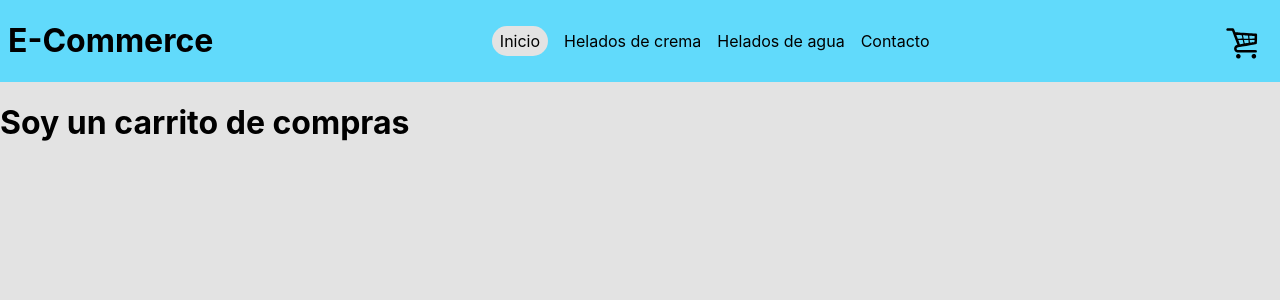
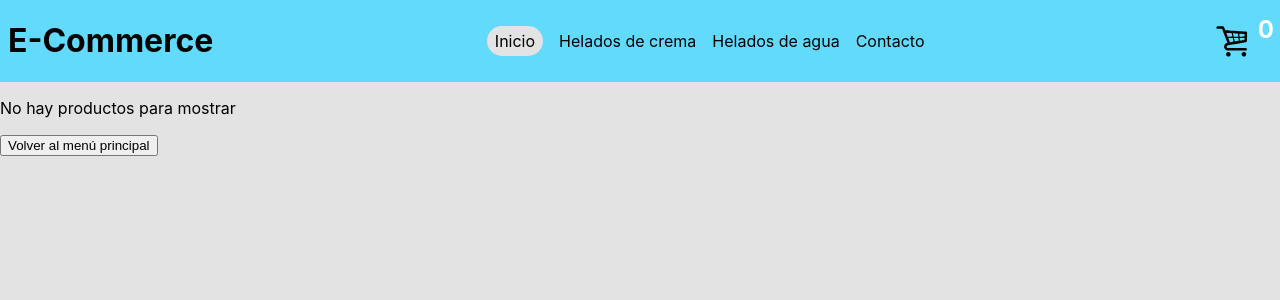
Before and after one commit to Ariel2911/e-commerce_barrios, a React (Create React App) app: page /cart in a window 1280 px wide. Shown: the top 300 px of the page. Built offline with nearby package versions, Linux system fonts and the light colour scheme.

Commit message:
Cart View

```diff
--- a/src/components/cart/cart.css
+++ b/src/components/cart/cart.css
@@ -0,0 +1,27 @@
+.cart__container{
+    padding: 10px;
+}
+.cart__container-item--head{
+    font-size: 20px;
+    font-weight: bold;
+}
+.cart__container-item{
+    display: grid;
+    gap: 16px;
+    place-items: center;
+    justify-self: center;
+    grid-template-columns: 64px 80px 1fr 1fr 1fr 1fr;
+
+    margin: 16px 0;
+}
+.cart__item{
+    margin: 0 auto;
+}
+.cart__image{
+    display: inline-block;
+    width: 64px;
+    height: 64px;
+}
+.cart__total{
+    font-size: 24px;
+}
--- a/src/components/cart/cart.jsx
+++ b/src/components/cart/cart.jsx
@@ -1,8 +1,56 @@
-import './cart.css'
+import { Link } from 'react-router-dom'
+//context
+import {useCart} from '../../context/cartContext';
+//file
+import './cart.css';
 
 const Cart =()=>{
+    const {cart,removeItem,clear}=useCart()
+
+    console.log(cart.length)
+
+    let acum=0
+    if(cart.length === 0){
+        return(
+            <>
+                <p>No hay productos para mostrar</p>
+                <Link to={'./'}>
+                    <button>Volver al menú principal</button>
+                </Link>
+            </>
+        )
+    }
     return(
-        <h1>Soy un carrito de compras</h1>
+        <div className='cart__container'>
+            <h1>Detalles de compra</h1>
+            <ul className='cart__list-container'>
+                <li className='cart__container-item cart__container-item--head'>
+                    <span>Imagen</span>
+                    <span>Nombre</span>
+                    <span>Precio</span>
+                    <span>cantidad</span>
+                    <span>Total</span>
+                    <button onClick={clear}>Eliminar todo</button>
+                </li>
+                {
+                    cart?.map(item=>{
+                        acum+=item.quantity*item.price
+
+                        return(
+                            <li className='cart__container-item' key={item.id}>
+                                <img src={item.pictureUrl} className='cart__image' alt={`imagen de ${item.name} `}/>
+                                <span className='cart__item'>{item.name}</span>
+                                <span className='cart__item'>{item.price}</span>
+                                <span className='cart__item'>{item.quantity}</span>
+                                <span className='cart__item'>{item.quantity*item.price}</span>
+                                <button onClick={()=>removeItem(item.id,item.quantity)}>Eliminar</button>
+                            </li>
+                        )
+                    })
+                }
+            </ul>
+            <p className='cart__total'>Total:  ${acum}</p>
+        </div>
     )
 }
 
--- /dev/null
+++ b/src/components/cartWidget/cartWidget.css
@@ -0,0 +1,13 @@
+.cartWidget__container{
+    position: relative;
+
+    margin-right: 10px;
+}
+.cartWidget__number{
+    position: absolute;
+    top: 12px;
+    right: -4px;
+    font-size: 24px;
+    font-weight: bold;
+    color: white;
+}
--- a/src/components/cartWidget/cartWidget.jsx
+++ b/src/components/cartWidget/cartWidget.jsx
@@ -1,8 +1,20 @@
-import cart from './05carrito.svg'
+import { Link } from 'react-router-dom'
+//context
+import {useCart} from '../../context/cartContext';
+//files
+import cartWidget from './05carrito.svg'
+import './cartWidget.css'
 
 const CartWidget = () =>{
+    const {quantityCart}=useCart()
+
     return(
-        <img src={cart} className='cart__icon' alt="cart" />
+        <Link to={'/cart'}>
+            <div className='cartWidget__container'>
+                <img src={cartWidget} className='cartWidget__icon' alt="carrito de compras" />
+                <span className='cartWidget__number'>{quantityCart}</span>
+            </div>
+        </Link>
     )
 }
 
--- a/src/components/error404/error404.jsx
+++ b/src/components/error404/error404.jsx
@@ -1,7 +1,7 @@
 
 const Error404=()=>{
     return(
-        <h2>Error 404</h2>
+        <h2>¡Ups! La página no existe</h2>
     )
 }
 
--- a/src/components/itemCount/itemCount.css
+++ b/src/components/itemCount/itemCount.css
@@ -1,10 +1,10 @@
-.count__container{
+.count{
     width: 150px;
     margin: 10px auto;
 }
 
-.count__text{
-    margin: 12px 20px ;
+.count__number{
+    margin: 0 12px ;
 
     font-size: 1.5rem;
     font-weight: bold;
--- a/src/components/itemCount/itemCount.jsx
+++ b/src/components/itemCount/itemCount.jsx
@@ -1,4 +1,5 @@
 import { useState } from 'react';
+//files
 import './itemCount.css'
 
 const ItemCount=({ stock, initial, onAdd }) => {
@@ -15,7 +16,6 @@ const ItemCount=({ stock, initial, onAdd }) => {
 
     const addCart = () => {
       onAdd(count)
-      setAvailible(available)
       setCount(0)
     }
 
@@ -27,10 +27,10 @@ const ItemCount=({ stock, initial, onAdd }) => {
     }
 
     return (
-        <article className='count__container'>
+        <article className='count'>
             <div>
                 <button className='count__button' onClick={Decrease}>-</button>
-                <span className='count__text'>{count}</span>
+                <span className='count__number'>{count}</span>
                 <button className='count__button' onClick={Increase}>+</button>
             </div>
             <button className='count__button' onClick={addCart}>Agregar al carrito </button>
--- a/src/components/itemDetail/itemDetail.jsx
+++ b/src/components/itemDetail/itemDetail.jsx
@@ -1,19 +1,15 @@
-import { useState } from 'react/cjs/react.development'
 import { Link } from 'react-router-dom'
-
+//componets
 import ItemCount from '../itemCount/itemCount'
 import {useCart} from '../../context/cartContext';
-
+//files
 import './itemDetail.css'
 
 const ItemDetail = ({item})=>{
     const {addItem} = useCart()
-    const[add,setAdd]=useState(0)
 
     const onAdd=(quantity)=>{
         if(quantity !== 0) {
-            setAdd(quantity)
-
             addItem(item,quantity)
         }
     }
@@ -25,7 +21,6 @@ const ItemDetail = ({item})=>{
                 <img className='item__img' src={item.pictureUrl} alt={item.description} />
                 <div className='item__textContainer'>
                     <p className='item__descirption'>{item.largeDescription}</p>
-
                     <p>Precio ${item.price}</p>
                     <div>
                         <ItemCount stock={item.stock} initial={0} onAdd={onAdd} />
@@ -33,11 +28,9 @@ const ItemDetail = ({item})=>{
                     <Link to='/cart'>
                         <button className='item__button-finished'>Terminar mi compra</button>
                     </Link>
-
                 </div>
             </div>
         </article>
-
     )
 }
 
--- a/src/components/itemDetailContainer/itemDetailContainer.jsx
+++ b/src/components/itemDetailContainer/itemDetailContainer.jsx
@@ -1,9 +1,9 @@
 import { useState, useEffect } from "react"
 import { useParams } from "react-router"
-
+//components
 import ItemDetail from "../itemDetail/itemDetail"
 import Loading from "../loading/loading"
-
+//files
 import data from '../../objProducts.json'
 
 const ItemDetailContainer = ()=>{
@@ -14,7 +14,6 @@ const ItemDetailContainer = ()=>{
         const getItem= new Promise((resolve)=>{
             setTimeout(()=>{
                 resolve(data)
-
             },2000)
         })
 
@@ -24,7 +23,6 @@ const ItemDetailContainer = ()=>{
             })
     }, [id])
 
-
     return(
         item ? <ItemDetail item={item}/>
         : <Loading/>
--- a/src/components/itemListContainer/itemListContainer.jsx
+++ b/src/components/itemListContainer/itemListContainer.jsx
@@ -38,11 +38,11 @@ const ItemListContainer = ({greeting}) => {
             .catch((err) => console.log(err))
     }, [id, category])
 
-    if(loading){
-        return <Loading/>
-    }
+
 
     return(
+        loading ?  <Loading/>
+        :
         <section className='itemListContainer__container'>
             <h2>{greeting}</h2>
             <ItemList items={productos}/>
--- a/src/context/cartContext.jsx
+++ b/src/context/cartContext.jsx
@@ -7,37 +7,39 @@ export const useCart = ()=> useContext(CartContext);
 
 export const CartProvider = ({children})=>{
     const[cart,setCart] = useState([])
+    const[arrId,setArrId] = useState([])
+    const[quantityCart,setQuantityCart] = useState(0)
 
     const addItem = (item,quantity)=>{
+        if(!isInCart(item.id))  {
+            setCart([...cart,item])
+            item.quantity=0
+        }
+        item.quantity+=quantity
+        setQuantityCart(quantityCart + quantity)
+    }
 
-        const ids=cart.map(item=>item.id)
+    const removeItem = (itemId,itemQuantity) =>{
+        setCart( cart.filter(item=> item.id !== itemId) )
+        setQuantityCart(quantityCart - itemQuantity)
+        setArrId( arrId.filter(id=>id!==itemId))
+    }
 
-        if(!ids.includes(item.id)){
-            item.quantity=quantity
-            setCart([...cart,item])
-        }
-        else {
-            item.quantity+=quantity
-            setCart([...cart])
-        }
-    }
-    const removeItem = itemId =>{
-        setCart(
-            cart.filter(item=> item.id !== itemId)
-        )
-    }
     const clear = ()=>{
         setCart([])
-
-    }
-    const isInCart = (id)=>{
-
+        setQuantityCart(0)
+        setArrId([])
     }
 
-    console.log(cart)
+    const isInCart = (id)=>{
+        if(arrId.includes(id)) return true
+
+        setArrId([...arrId,id])
+        return false
+    }
 
     return(
-        <CartContext.Provider value={{cart, addItem,removeItem,clear,isInCart}}>
+        <CartContext.Provider value={{cart,addItem,removeItem,clear,isInCart,quantityCart}}>
             {children}
         </CartContext.Provider>
     )
```
